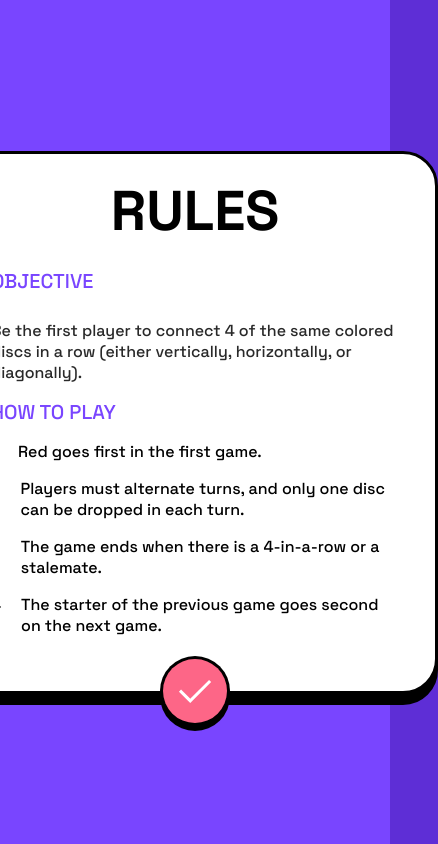
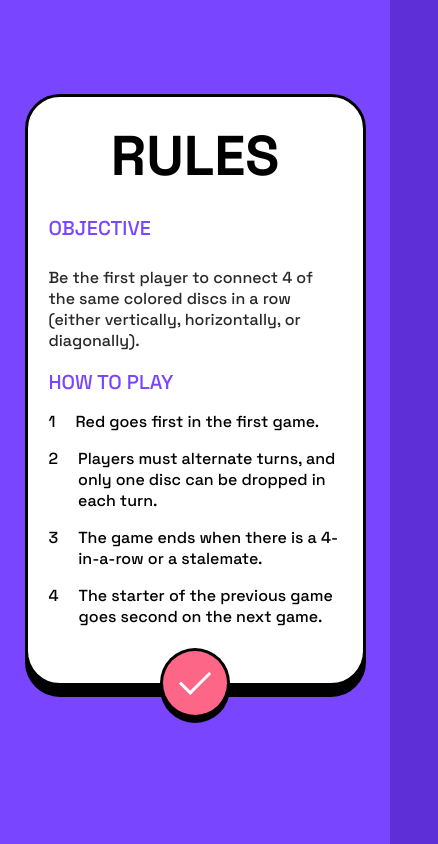
Before and after one commit to AlexBetita/FM-Connect-Four, a React (Create React App) app: page /rules in a window 390 px wide. Shown: the whole page, 438 px wide, since content can reach past the window. Built offline with nearby package versions, Linux system fonts and the light colour scheme.

Commit message:
finished mobile game rules

```diff
--- a/src/components/Game/index.js
+++ b/src/components/Game/index.js
@@ -38,8 +38,8 @@ const Game = () => {
         args[8]('')
         if(!args[9]){
             setCurrentPlayer(`PLAYER 1'S TURN`)
-            setPlayer1Score(0)
-            setPlayer2Score(0)
+            // setPlayer1Score(0)
+            // setPlayer2Score(0)
             setTimer('30s')
         } else {
             if(args[10] === 'red') {
--- a/src/components/GameRules/index.css
+++ b/src/components/GameRules/index.css
@@ -7,9 +7,14 @@
     background-color: rgba(121,69,255,1);
 }
 
+.game-rules-container {
+    position: absolute;
+    top: 94px;
+}
+
 .game-rules-main{
-    height: 33.563rem;
-    width: 30rem;
+    height: 36.625em;
+    width: 20.938rem;
     background-color: hsla(0,0%,100%,1);
     border-radius: 35px;
     border: 3px solid black;
@@ -23,8 +28,8 @@
 
 .game-rules-main-b{
     position: absolute;
-    height: 33.563rem;
-    width: 30rem;
+    height: 36.625em;
+    width: 20.938rem;
     background-color: hsla(0,0%,0%,1);
     border-radius: 35px;
     border: 3px solid black;
@@ -56,7 +61,7 @@
 }
 
 .objectives > div {
-    padding: 0 36px;
+    padding: 0 21px;
 }
 
 .objectives > div:last-child {
@@ -77,7 +82,7 @@
 }
 
 .how-to-play > div {
-    padding: 0 36px;
+    padding: 0 21px;
 }
 
 .how-to-play > div:last-child > div{
--- a/src/components/GameRules/index.js
+++ b/src/components/GameRules/index.js
@@ -27,7 +27,7 @@ const GameRules = () => {
     return (
         <>
             <div className='game-rules-background'>
-                <div style={{'position' : 'relative'}}>
+                <div className='game-rules-container'>
 
                     <div className='game-rules-main'>
                         <div>
```
